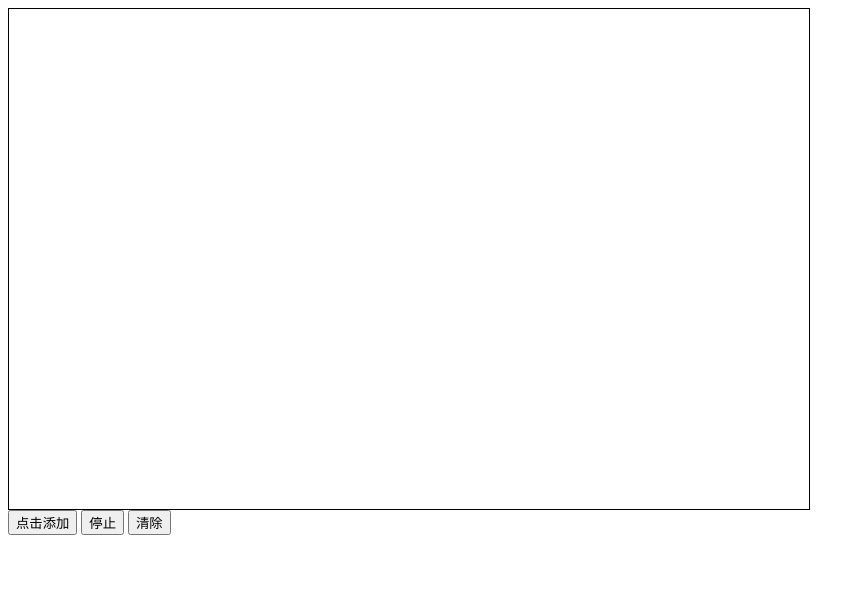
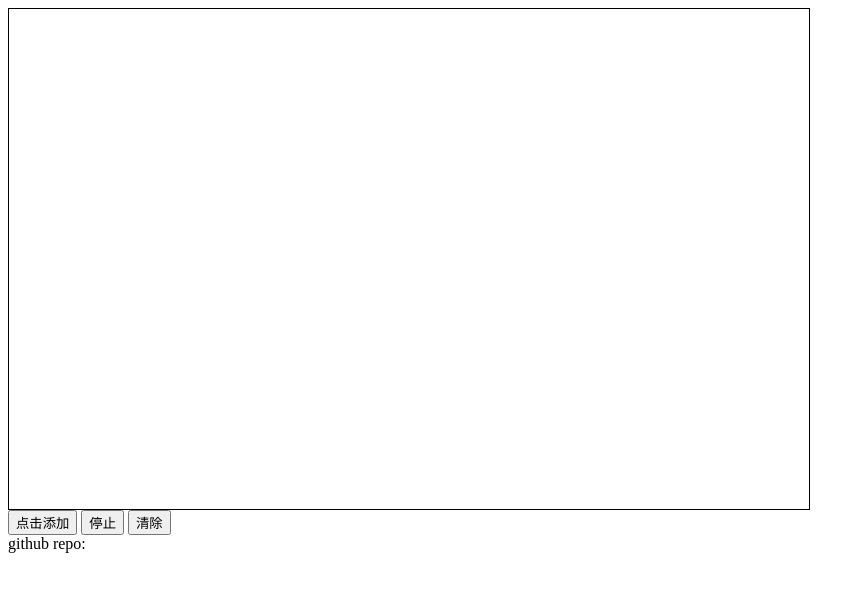
Before and after one commit to Meriky/balls-collision, a plain HTML site: page index.html in a window 1280 px wide. Shown: the whole page, without its empty margins (0-865 px from the left). Drawn offline with Linux system fonts and the light colour scheme.

Commit message:
Add github link

```diff
--- a/index.html
+++ b/index.html
@@ -38,6 +38,7 @@
     <input class="bt-add" type="button" value="点击添加" />
     <input class="bt-stop" type="button" value="停止" />
     <input class="bt-clear" type="button" value="清除" />
+    <div>github repo: <a href="https://github.com/Meriky/balls-collision/tree/gh-pages" target="_blank"></a></div>
     <script src="./script.js" ></script>
   </body>
 </html>
```
